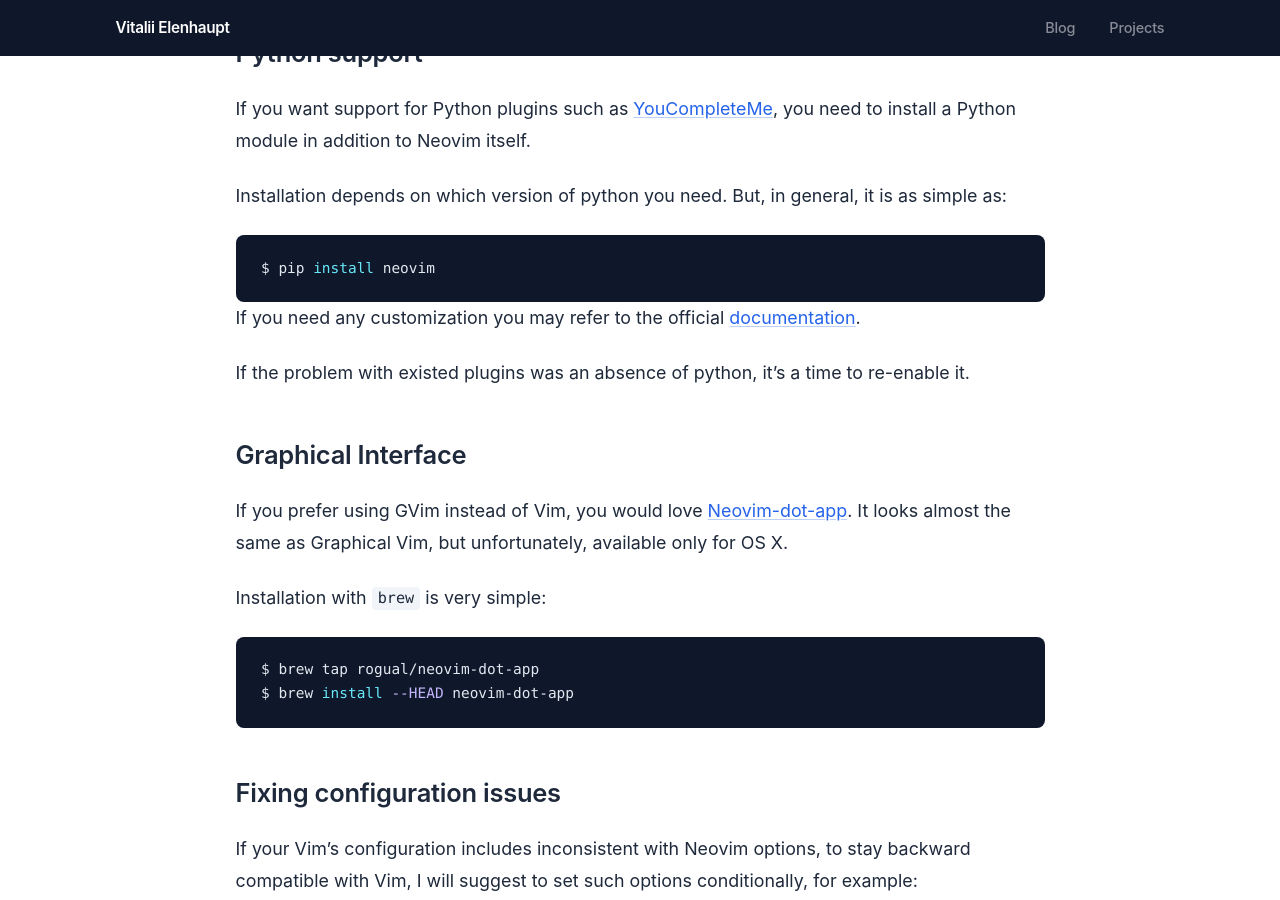
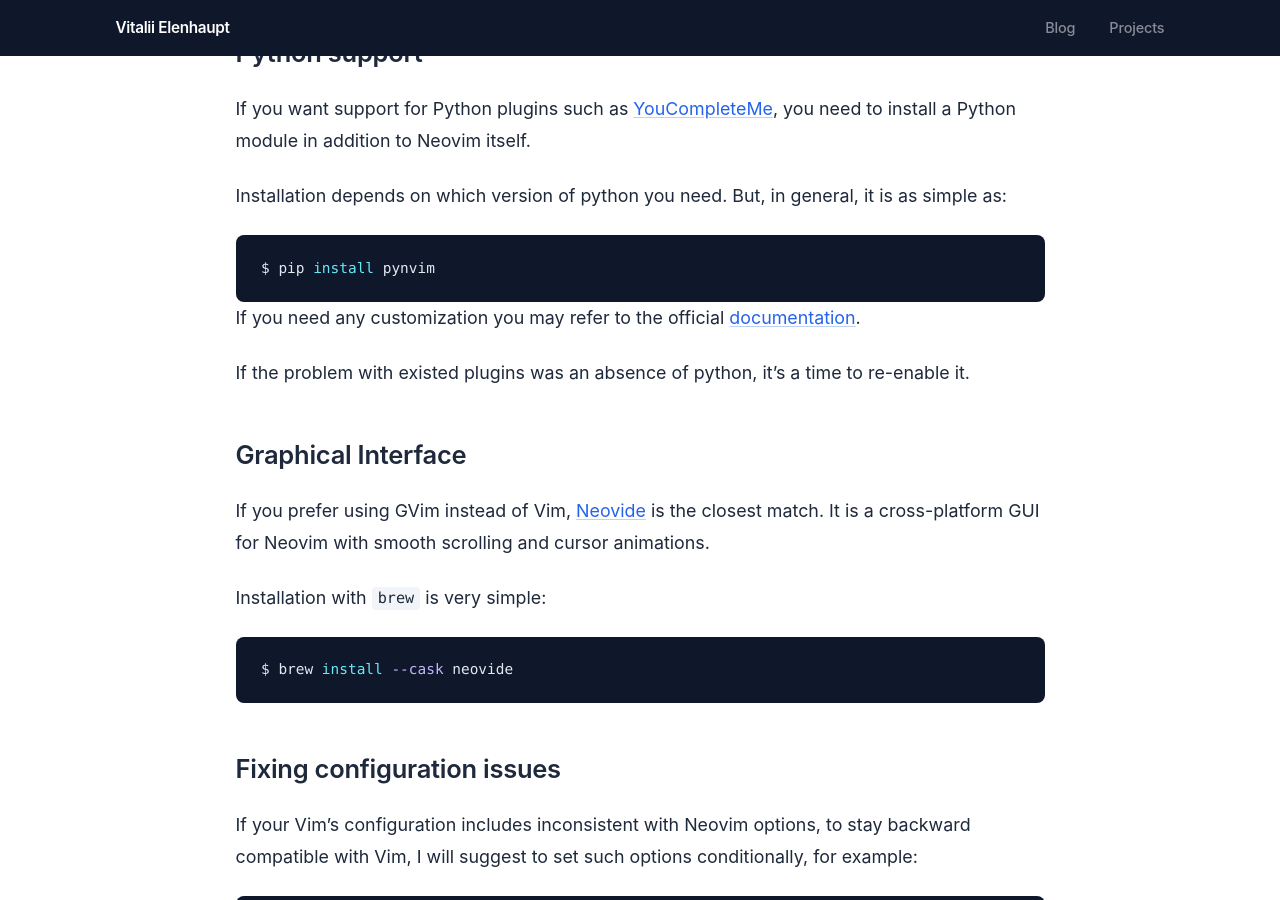
Before and after one commit to veelenga/veelenga.github.io, a Jekyll site: the page built from _posts/2015-12-06-how-to-start-using-neovim-instead-of-vim.markdown, in a window 1280 px wide and 900 px high, scrolled down 1849 px. Built offline with Jekyll 4.4.1, drawn with Linux system fonts in a browser that asks for light colours; some of the changed text lies outside the part shown.

Commit message:
docs: refresh stale commands and dead links in old posts

```diff
--- a/_posts/2015-09-05-make-your-own-shard-in-crystal-language.markdown
+++ b/_posts/2015-09-05-make-your-own-shard-in-crystal-language.markdown
@@ -307,4 +307,4 @@ This tutorial was inspired by [Make your own gem](http://guides.rubygems.org/mak
 Source code for this shard can be found [on Github](http://github.com/veelenga/hallo).
 
 ### Available Shards
-The best place to learn how to create a new shard is to look at the existed ones. The list of all available shards you may find at [Crystalshards](http://crystalshards.xyz/) and the most popular and useful projects are at [Awesome Crystal](http://awesome-crystal.com).
+The best place to learn how to create a new shard is to look at the existed ones. The list of all available shards you may find at [Crystalshards](http://crystalshards.xyz/) and the most popular and useful projects are at [Awesome Crystal](https://github.com/veelenga/awesome-crystal).
--- a/_posts/2015-09-11-observer-design-pattern-in-crystal-language.markdown
+++ b/_posts/2015-09-11-observer-design-pattern-in-crystal-language.markdown
@@ -69,7 +69,7 @@ end
 
 We want to emphasize few points:
 
-1. This is a module (not a class) because we want to include all this functionality in our `Fighter` class and leave a way to inherit `Fighter` from another class in future. Crystal does not support multiple inheritance thus we can use the same approach as used by Ruby's built-in [Observer](https://github.com/ruby/ruby/blob/trunk/lib/observer.rb).
+1. This is a module (not a class) because we want to include all this functionality in our `Fighter` class and leave a way to inherit `Fighter` from another class in future. Crystal does not support multiple inheritance thus we can use the same approach as used by Ruby's built-in [Observer](https://github.com/ruby/observer/blob/master/lib/observer.rb).
 
 2. We used generics (type `T`) to define type of an observer. This makes our subject more general and it is not coupled with concrete class.
 
--- a/_posts/2015-10-24-speedup-rails-development.markdown
+++ b/_posts/2015-10-24-speedup-rails-development.markdown
@@ -12,7 +12,7 @@ date: 2015-10-23T23:38:29+03:00
 
 Being working with a large Rails project you may face with a problem of a slow page rendering.
 One of the reasons why this might happen is that your particular page has a lot of assets and browser
-does huge amount of requests to download them. Fortunately, Rails 4 has a nice
+does huge amount of requests to download them. Fortunately, Rails with Sprockets has a nice
 feature for preprocessing those assets. You may find the following in `config/development.rb`:
 
 {% highlight ruby %}
--- a/_posts/2015-12-06-how-to-start-using-neovim-instead-of-vim.markdown
+++ b/_posts/2015-12-06-how-to-start-using-neovim-instead-of-vim.markdown
@@ -27,7 +27,7 @@ The easiest way to install Neovim on OS X is with `brew`:
 
 {% highlight sh %}
 
-$ brew install neovim/neovim/neovim
+$ brew install neovim
 
 {% endhighlight %}
 
@@ -62,7 +62,7 @@ Installation depends on which version of python you need. But, in general, it is
 
 {% highlight sh %}
 
-$ pip install neovim
+$ pip install pynvim
 
 {% endhighlight %}
 
@@ -72,15 +72,13 @@ If the problem with existed plugins was an absence of python, it's a time to re-
 
 ## Graphical Interface
 
-If you prefer using GVim instead of Vim, you would love [Neovim-dot-app](https://github.com/rogual/neovim-dot-app). It looks
-almost the same as Graphical Vim, but unfortunately, available only for OS X.
+If you prefer using GVim instead of Vim, [Neovide](https://neovide.dev) is the closest match. It is a cross-platform GUI for Neovim with smooth scrolling and cursor animations.
 
 Installation with `brew` is very simple:
 
 {% highlight sh %}
 
-$ brew tap rogual/neovim-dot-app
-$ brew install --HEAD neovim-dot-app
+$ brew install --cask neovide
 
 {% endhighlight %}
 
--- a/_posts/2015-12-20-getting-started-with-unite-vim.markdown
+++ b/_posts/2015-12-20-getting-started-with-unite-vim.markdown
@@ -9,6 +9,8 @@ tags:
   - infrastructure
 date: 2015-12-15T10:16:04+02:00
 ---
+
+> **Update (2026):** Unite.vim is no longer maintained. Its author replaced it with [ddu.vim](https://github.com/Shougo/ddu.vim), and [Telescope](https://github.com/nvim-telescope/telescope.nvim) or [fzf-lua](https://github.com/ibhagwan/fzf-lua) cover the same ground on modern Neovim. The ideas below still apply, but new setups should start with one of those.
 
 I found [Unite.vim](https://github.com/Shougo/unite.vim) as a very very powerful plugin.
 It has replaced few plugins I have been using before. Installation of the unite.vim does
--- a/_posts/2026-01-01-building-an-ai-powered-zwift-workout-generator.markdown
+++ b/_posts/2026-01-01-building-an-ai-powered-zwift-workout-generator.markdown
@@ -16,7 +16,7 @@ The platform has a built-in workout builder, but it's tedious to use. Each segme
 > 5 blocks of 12 repeats of 40/20 seconds at 120% FTP, with 10 minutes recovery between blocks
 
 That's 60 individual intervals plus 5 recovery segments, each requiring multiple clicks and inputs. What should take seconds to describe takes minutes to build.
-I built [ZWO Generator](https://github.com/veelenga/zwift-generative-workout) to solve this. Describe a workout in plain English, and AI generates a complete Zwift-compatible `.zwo` file:
+I built [ZWO Generator](/zwo-generator/) to solve this. Describe a workout in plain English, and AI generates a complete Zwift-compatible `.zwo` file:
 
 ![ZWO Generator](/images/zwo-generator/zwo-generator.jpg)
 
@@ -344,4 +344,4 @@ Some of the key takeaways:
 4. Expect AI to make mistakes. Parse flexibly, normalize fixable errors, and provide clear feedback when things fail.
 5. For the right use cases, client-side integration eliminates backend complexity while keeping users in control.
 
-The full source code is available on [GitHub](https://github.com/veelenga/zwift-generative-workout). Feel free to explore, contribute, or use it as inspiration for other AI-integrated applications.
+The app is live at [ZWO Generator](/zwo-generator/). Feel free to try it or use it as inspiration for other AI-integrated applications.
```
Also changed, not shown: other parts of _posts/2015-09-05-make-your-own-shard-in-crystal-language.markdown (+2 -2 lines).
